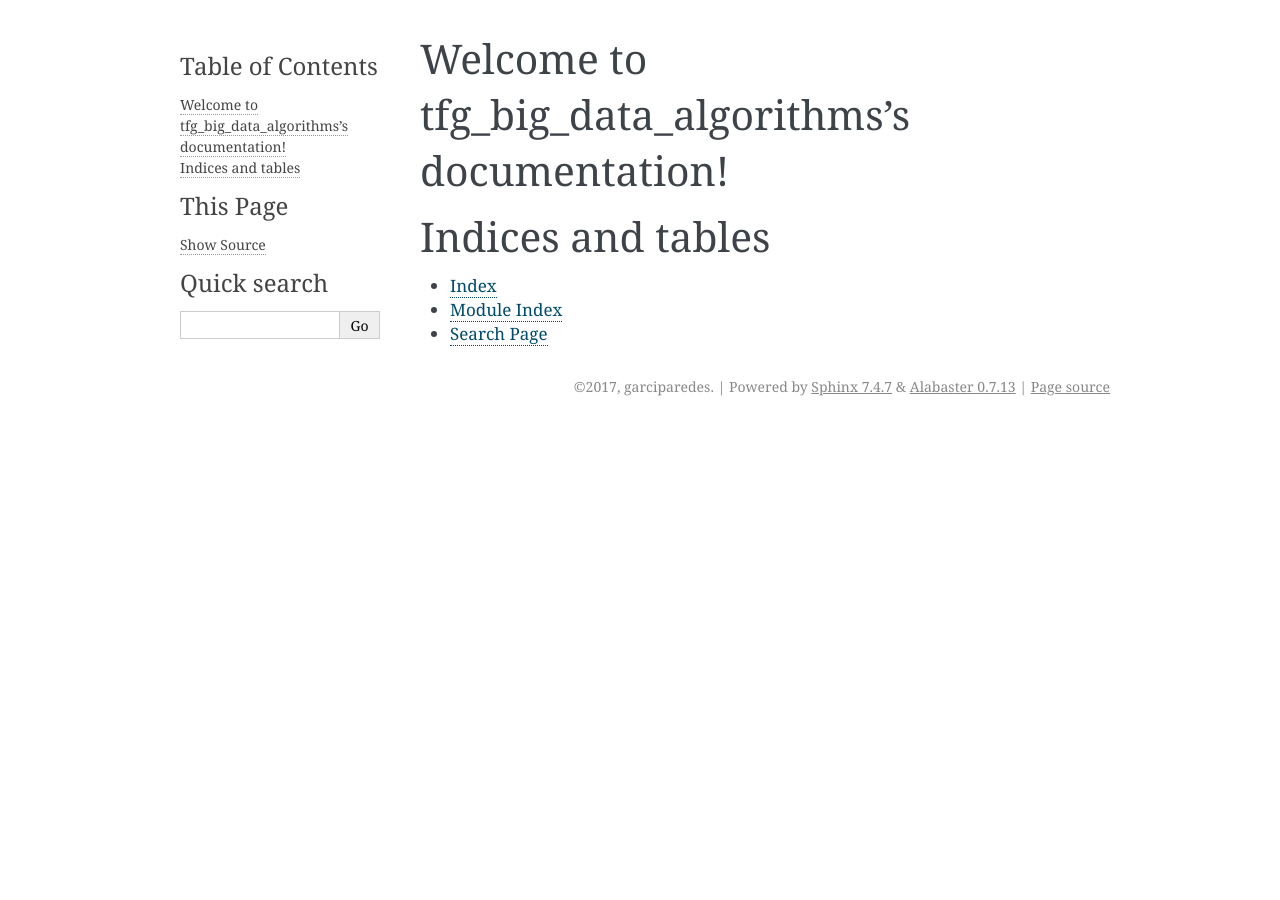
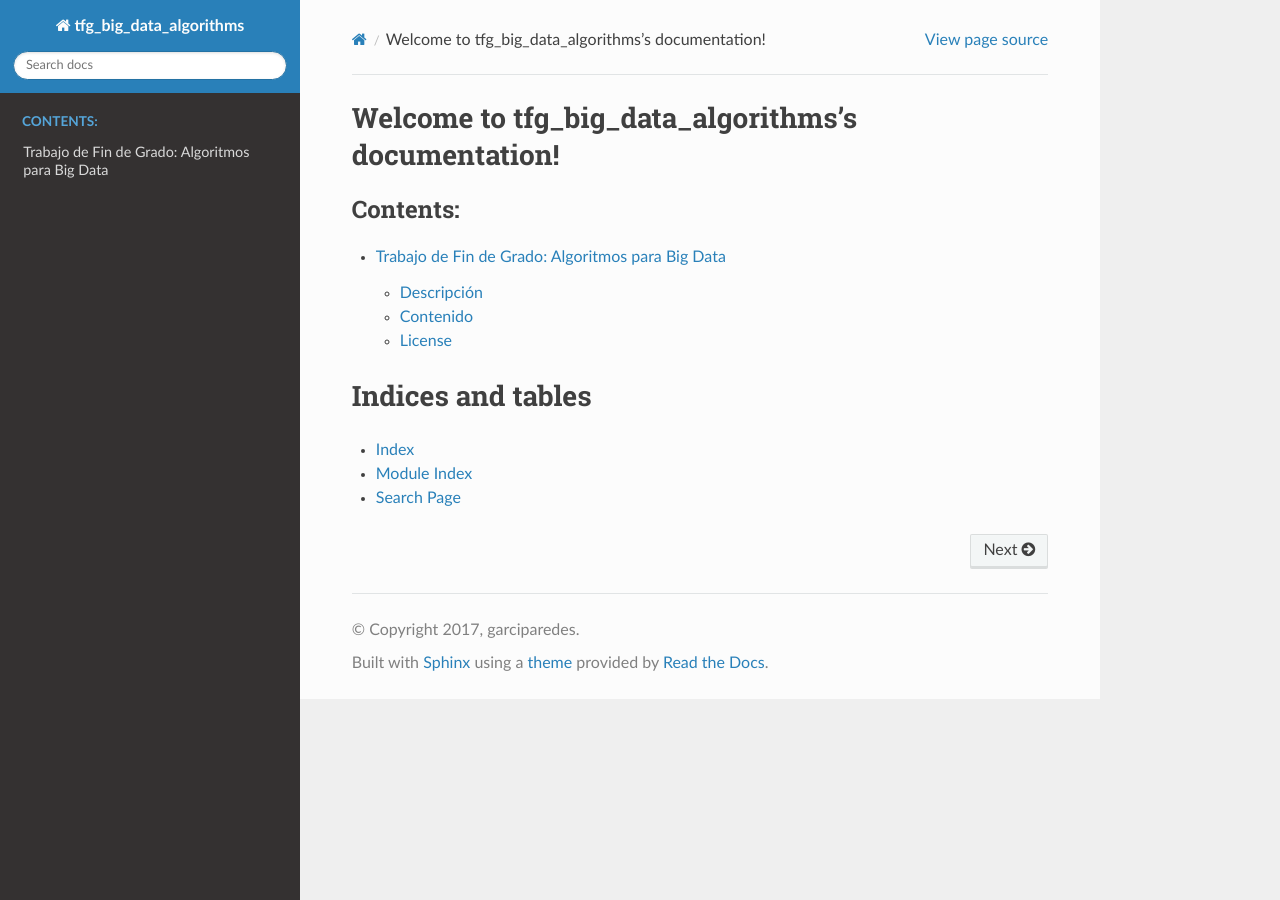
Before and after one commit to garciparedes/tf_G, a Sphinx documentation site: the page built from docs/source/index.rst, in a window 1280 px wide. Built offline with Sphinx 7.4.7 and the Read the Docs theme 2.0.0, drawn with Linux system fonts in a browser that asks for light colours.

Commit message:
Changes in documentation

```diff
--- a/docs/source/conf.py
+++ b/docs/source/conf.py
@@ -88,7 +88,7 @@ todo_include_todos = True
 # The theme to use for HTML and HTML Help pages.  See the documentation for
 # a list of builtin themes.
 #
-html_theme = 'alabaster'
+html_theme = 'sphinx_rtd_theme'
 
 # Theme options are theme-specific and customize the look and feel of a theme
 # further.  For a list of options available for each theme, see the
--- a/docs/source/index.rst
+++ b/docs/source/index.rst
@@ -10,6 +10,8 @@ Welcome to tfg_big_data_algorithms's documentation!
    :maxdepth: 2
    :caption: Contents:
 
+   readme
+
 
 
 Indices and tables
--- /dev/null
+++ b/docs/source/readme.rst
@@ -0,0 +1 @@
+.. include:: ../../README.rst
```
